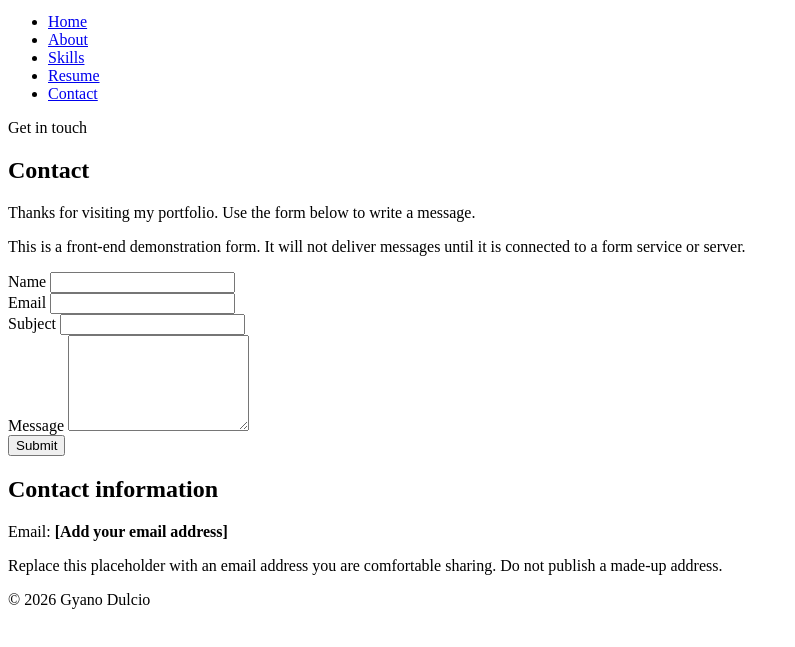
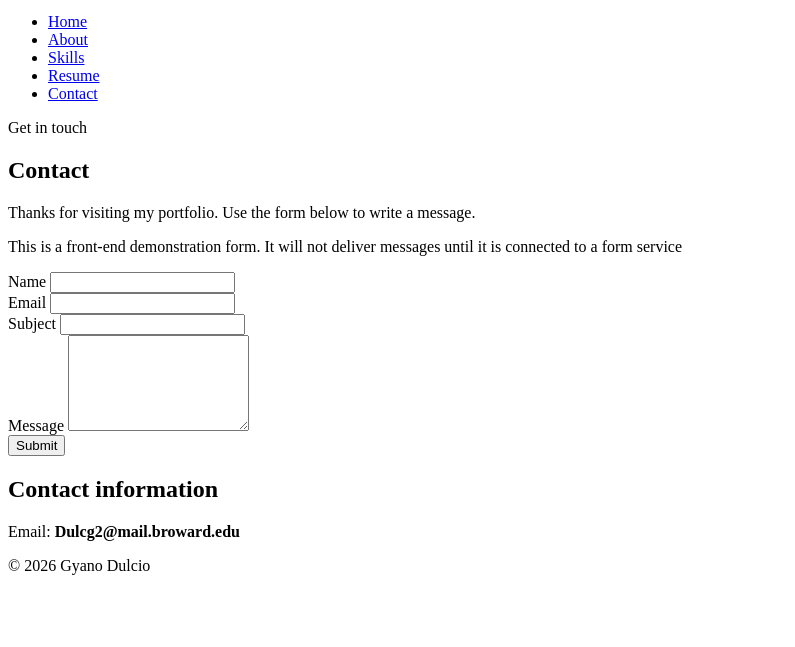
Before and after one commit to Mastertechy/Portfolio, a plain HTML site: page contact.html in a window 1280 px wide. Shown: the part 81-728 px from the top of the page, without its empty margins (0-795 px from the left). Drawn offline with Linux system fonts and the light colour scheme.

Commit message:
Modify contact form message and email placeholder
Updated contact form note and added email address.

```diff
--- a/contact.html
+++ b/contact.html
@@ -34,7 +34,7 @@
 
     <section class="content-section contact-layout">
       <form class="contact-form" action="#" method="post">
-        <p class="form-note">This is a front-end demonstration form. It will not deliver messages until it is connected to a form service or server.</p>
+        <p class="form-note">This is a front-end demonstration form. It will not deliver messages until it is connected to a form service</p>
         <div class="form-field">
           <label for="name">Name</label>
           <input id="name" name="name" type="text" autocomplete="name" required>
@@ -55,8 +55,7 @@
       </form>
       <aside class="side-note">
         <h2>Contact information</h2>
-        <p>Email: <strong>[Add your email address]</strong></p>
-        <p class="small-note">Replace this placeholder with an email address you are comfortable sharing. Do not publish a made-up address.</p>
+        <p>Email: <strong>Dulcg2@mail.broward.edu</strong></p>
       </aside>
     </section>
 
```
